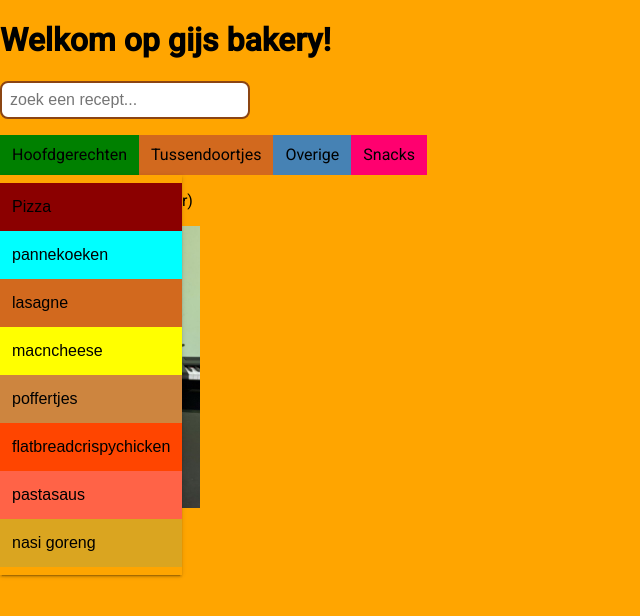
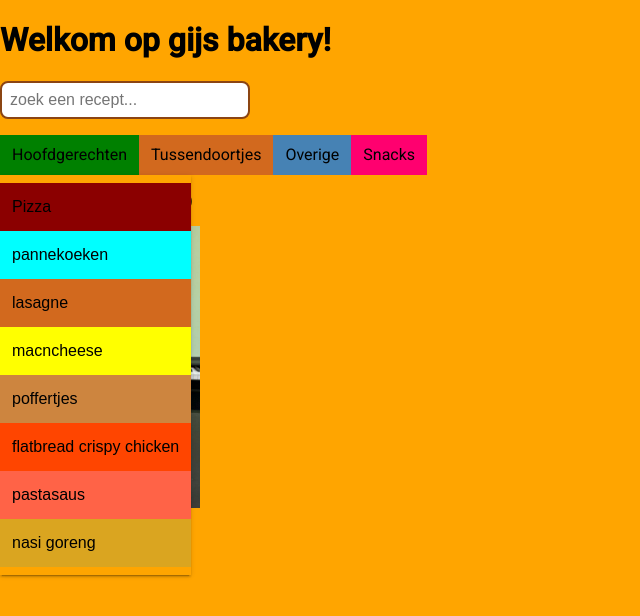
Before and after one commit to KingGizza/gijsbakery, an Angular app: page / in a window 1280 px wide. Both pictures are taken after a click on the button "Hoofdgerechten". Shown: the top 616 px of the page, without its empty margins (0-640 px from the left). Built offline with nearby package versions, Linux system fonts and the light colour scheme.

Commit message:
fix: correct button label for flatbread crispy chicken in menu

```diff
--- a/src/pages/home/home.html
+++ b/src/pages/home/home.html
@@ -23,7 +23,7 @@
     <button mat-menu-item style="background-color: chocolate" (click)="openlasagne()">lasagne</button>
     <button mat-menu-item style="background-color: yellow" (click)="openmacncheese()">macncheese</button>
     <button mat-menu-item style="background-color: peru" (click)="openPoffertjes()">poffertjes</button>
-    <button mat-menu-item style="background-color: orangered" (click)="openflatbreadcrispychicken()">flatbreadcrispychicken</button>
+    <button mat-menu-item style="background-color: orangered" (click)="openflatbreadcrispychicken()">flatbread crispy chicken</button>
     <button mat-menu-item style="background-color: tomato" (click)="openpastasaus()">pastasaus</button>
     <button mat-menu-item style="background-color: goldenrod" (click)="opennasigoreng()">nasi goreng</button>
   </mat-menu>
```
